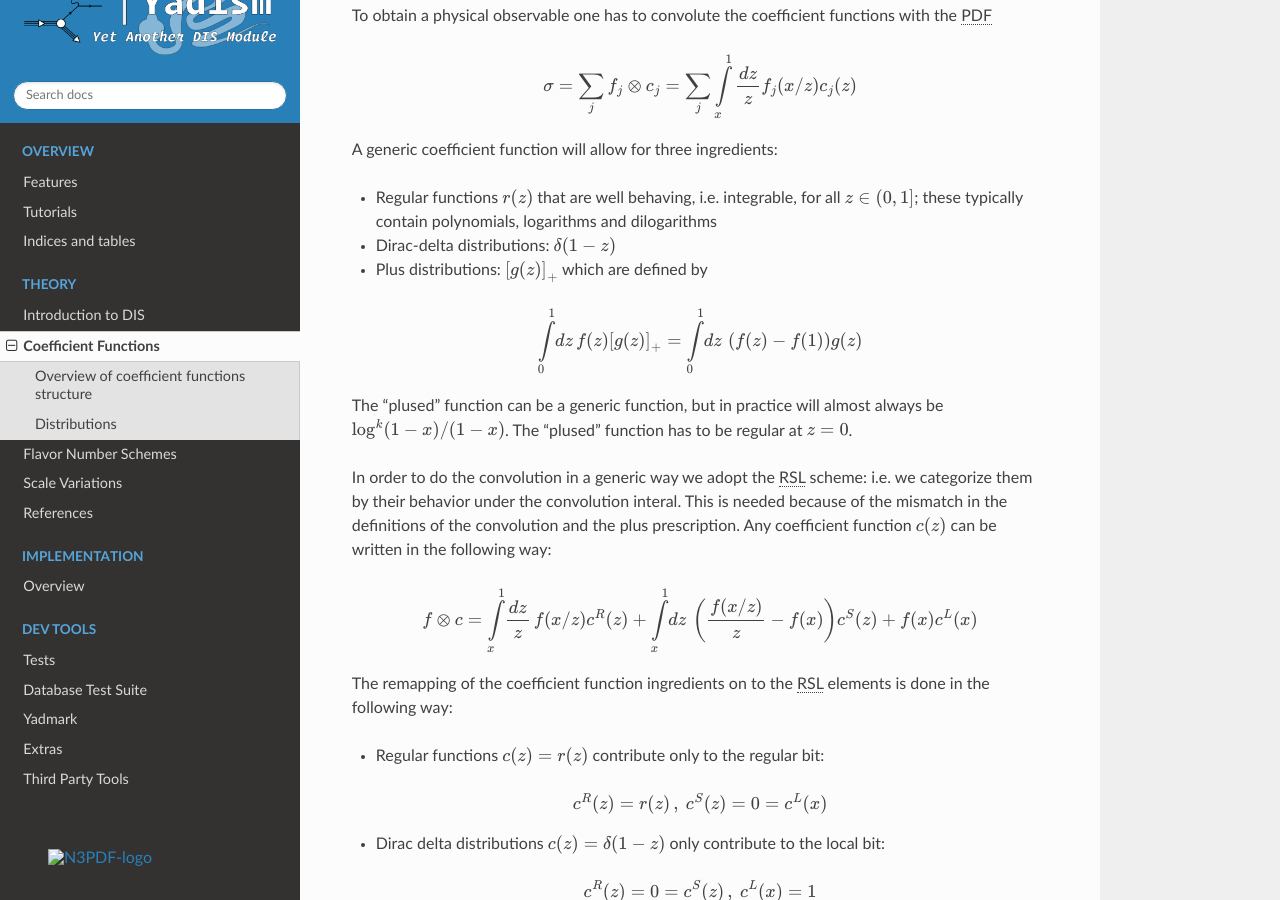
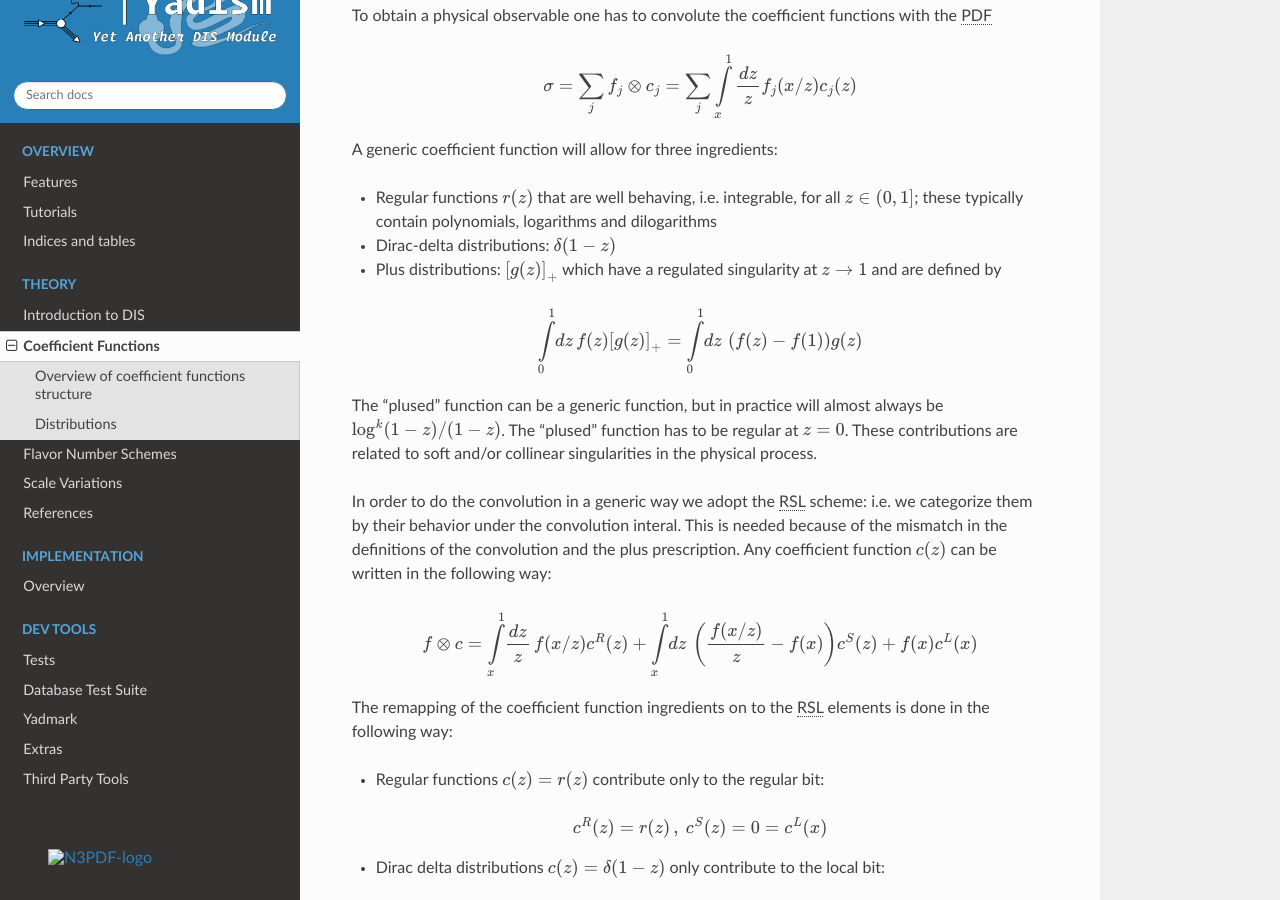
Before and after one commit to NNPDF/yadism, a Sphinx documentation site: the page built from docs/sphinx/source/theory/coeff-funcs.rst, in a window 1280 px wide and 900 px high, scrolled down 1223 px. Built offline with Sphinx 7.4.7 and the Read the Docs theme 2.0.0, drawn with Linux system fonts in a browser that asks for light colours; pages that are not in the unit, such as notebooks, are missing from menus; the version number could not be read and is left out; cross-references to code outside the pages are shown as plain code.

Commit message:
Improve doc: fns

```diff
--- a/docs/sphinx/source/theory/coeff-funcs.rst
+++ b/docs/sphinx/source/theory/coeff-funcs.rst
@@ -62,13 +62,15 @@ A generic coefficient function will allow for three ingredients:
   for all :math:`z \in (0,1]`; these typically contain polynomials, logarithms
   and dilogarithms
 - Dirac-delta distributions: :math:`\delta(1-z)`
-- Plus distributions: :math:`\left[g(z)\right]_+` which are defined by
+- Plus distributions: :math:`\left[g(z)\right]_+` which have a regulated singularity at :math:`z\to 1`
+  and are defined by
 
 .. math ::
   \int\limits_0^1 \!dz\, f(z) \left[g(z)\right]_+ = \int\limits_0^1\!dz\, \left(f(z) - f(1)\right)g(z)
 
-The "plused" function can be a generic function, but in practice will almost always be :math:`\log^k(1-x)/(1-x)`.
-The "plused" function has to be regular at :math:`z=0`.
+The "plused" function can be a generic function, but in practice will almost always be :math:`\log^k(1-z)/(1-z)`.
+The "plused" function has to be regular at :math:`z=0`. These contributions are related to soft and/or
+collinear singularities in the physical process.
 
 In order to do the convolution in a generic way we adopt the |RSL| scheme:
 i.e. we categorize them by their behavior under the convolution interal. This is needed because
```
Also changed, not shown: docs/sphinx/source/theory/fns.rst (+27 -37 lines).
